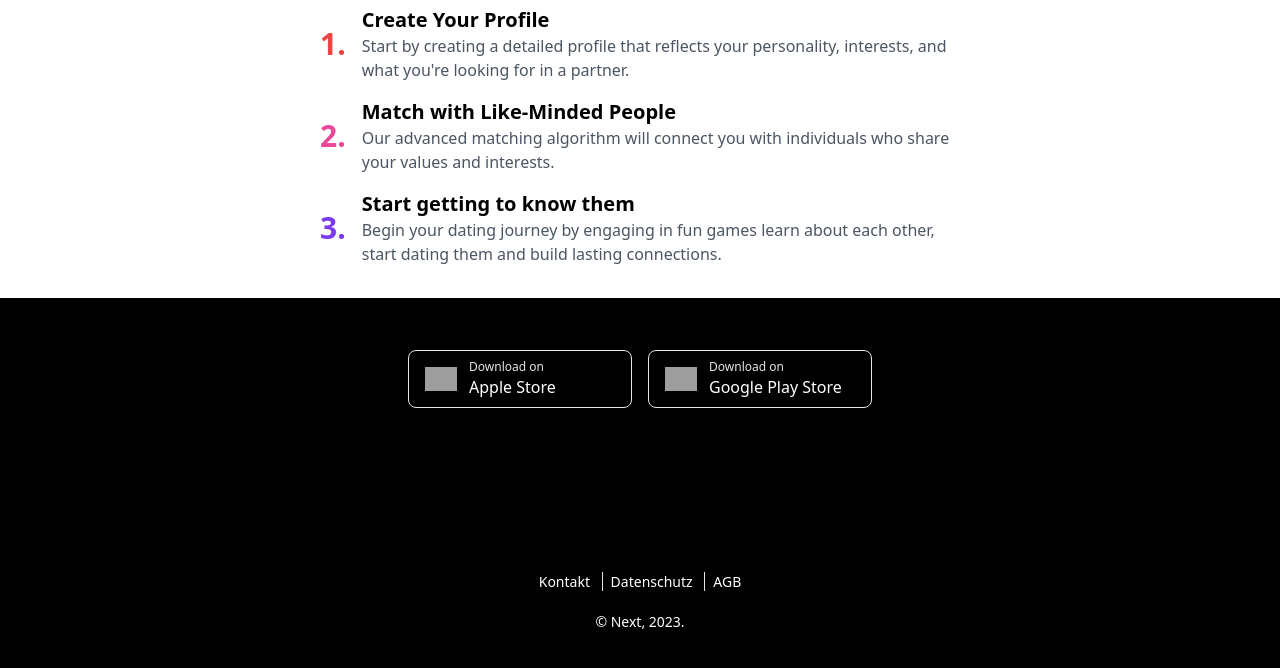
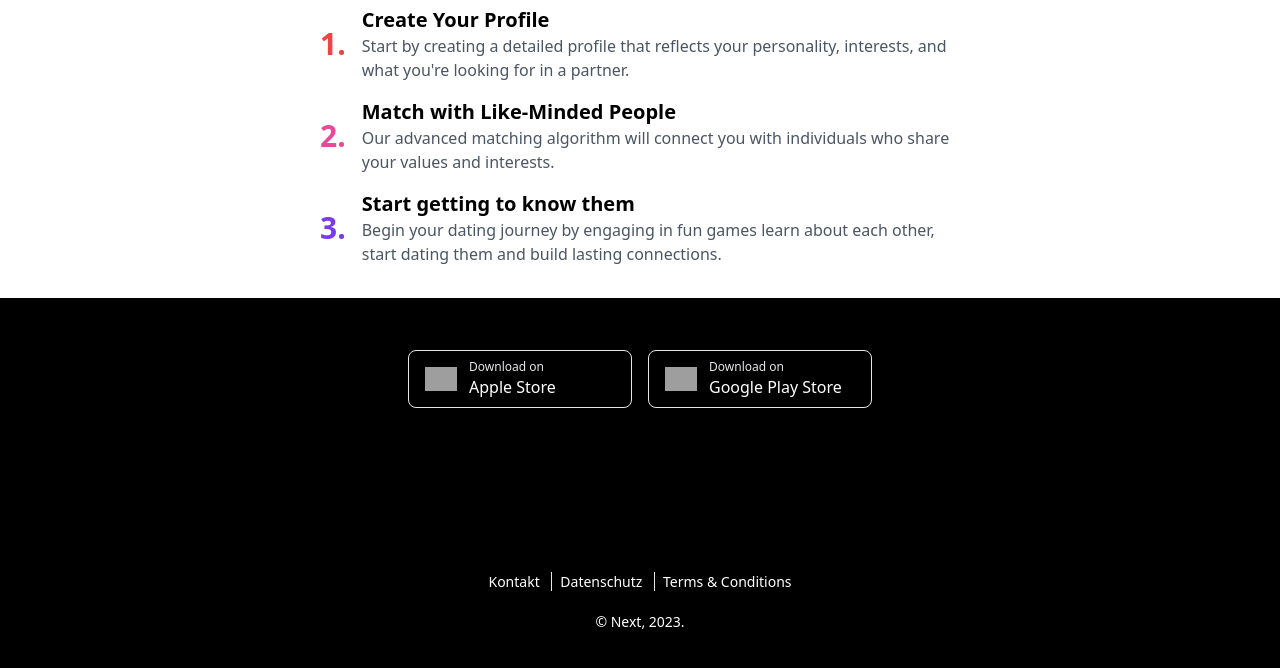
Before and after one commit to NextAppOrg/NextAppOrg.github.io, a website: page pages/index.html in a window 1280 px wide. Shown: the part 1414-2082 px from the top of the page. Drawn offline with nearby package versions, Linux system fonts and the light colour scheme; grey boxes are pictures that could not be loaded.

Commit message:
Footer angepasst

```diff
--- a/pages/index.html
+++ b/pages/index.html
@@ -139,7 +139,7 @@
     <div class="order-1">
       <a class="px-2" href="/contact">Kontakt</a>
       <a class="px-2 border-l" href="/privacy">Datenschutz</a>
-      <a class="px-2 border-l" href="/agb">AGB</a>
+      <a class="px-2 border-l" href="/agb">Terms & Conditions</a>
     </div>
   </div>
 </div>
```
Also changed, not shown: pages/agb.html (+1 -1 lines).
